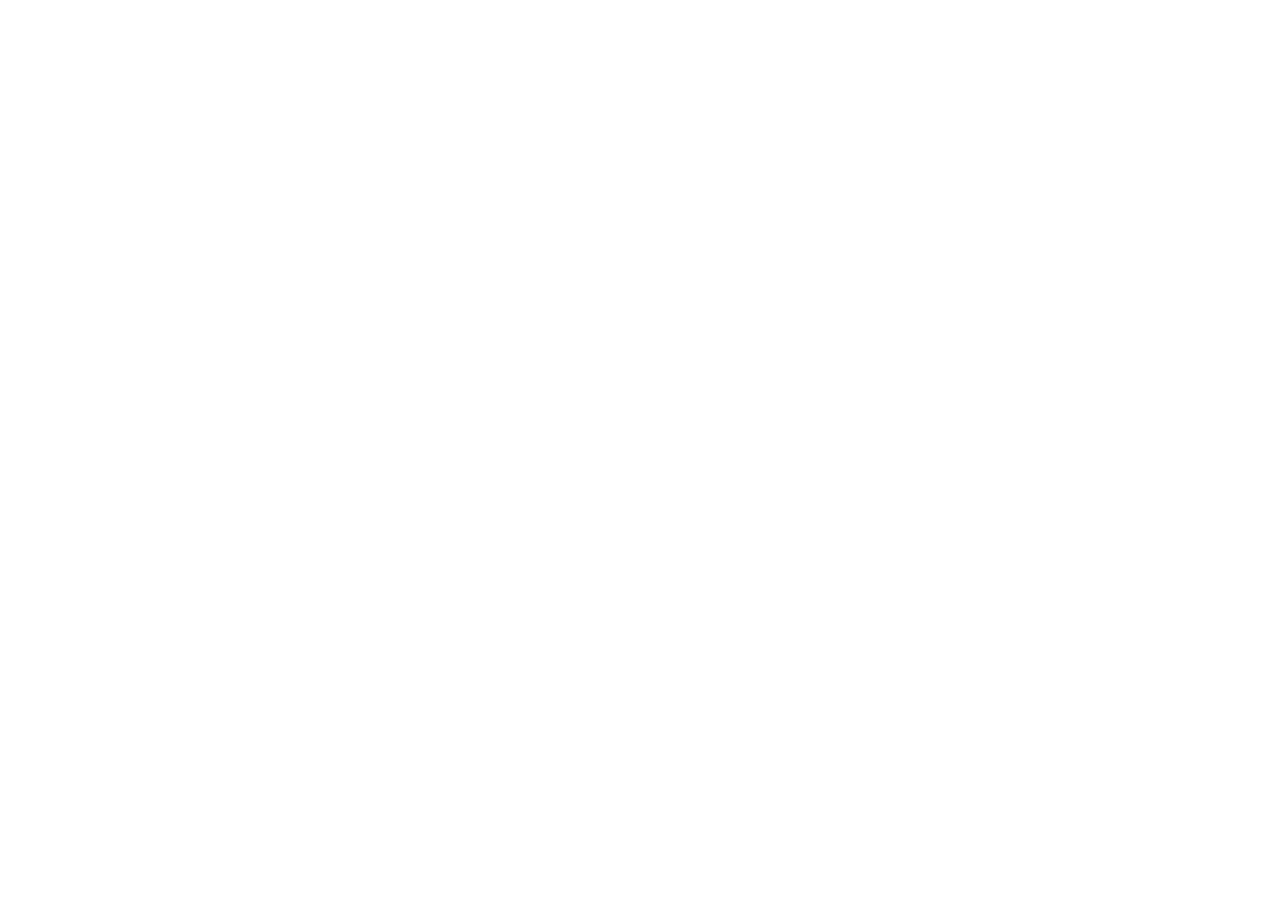
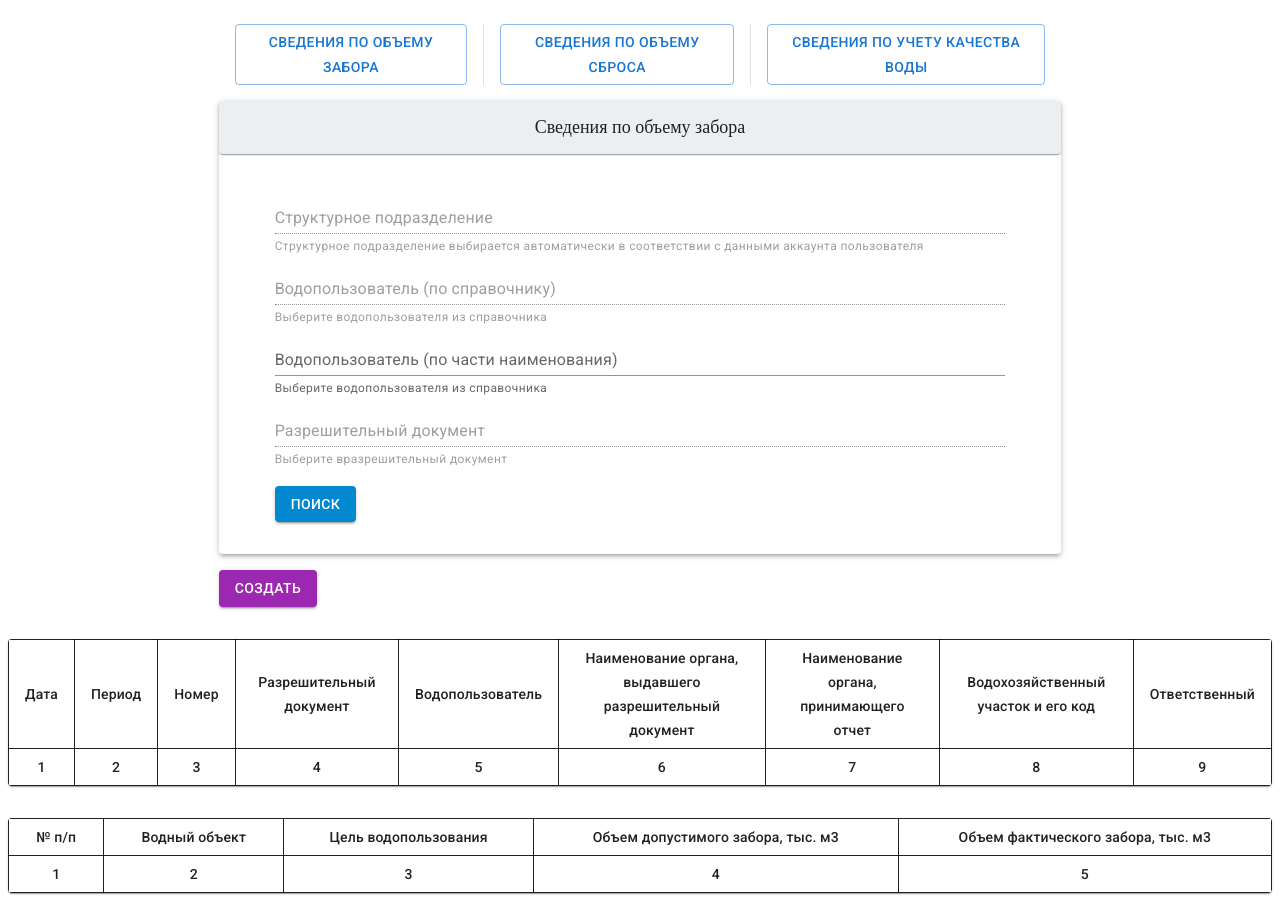
Before and after one commit to Allorion/information-volume-fence, a React (Create React App) app: page /web/guest/factual-water-usage/fw-list in a window 1280 px wide. Before the commit this address had no page. Before the commit the page ends 800 px from the top, so only its background shows below. Built offline with nearby package versions, Linux system fonts and the light colour scheme.

Commit message:
Изменен роутинг

```diff
--- a/src/App.jsx
+++ b/src/App.jsx
@@ -1,49 +1,3 @@
-// import React, {useState} from "react";
-//
-//
-//
-// import {
-//     BrowserRouter,
-//     Routes,
-//     Route,
-// } from "react-router-dom";
-// import Home from "./pages/testForm/Home";
-//
-// const App = () => {
-//     const [isLoading, setIsLoading] = useState(false);
-//     const [nameOrganization, setNameOrganization] = useState('');
-//     const [nameWaterObject, setNameWaterObject] = useState({
-//         code: 'Код водного объекта',
-//         name: 'Название водного объекта'
-//     })
-//
-//     const [detailsTable, setDetailsTable] = useState([]);
-//
-//     const userSettings = {
-//         isLoading,
-//         setIsLoading,
-//         nameOrganization,
-//         setNameOrganization,
-//         nameWaterObject,
-//         setNameWaterObject,
-//         detailsTable,
-//         setDetailsTable
-//     };
-//
-//     return (
-//         <AppContext.Provider value={userSettings}>
-//             <BrowserRouter>
-//                 <Routes>
-//                     <Route path='/' element={<Home/>}/>
-//                     <Route path="fw-list/" element={<SearchInformation />} />
-//                 </Routes>
-//             </BrowserRouter>
-//         </AppContext.Provider>
-//     );
-// };
-//
-// export default App;
-
 import React from "react";
 
 // Routing
@@ -63,9 +17,9 @@
     return (
         <BrowserRouter>
             <Routes>
-                <Route path="/water-usage/fact-wusage/" element={<FactWusage/>}/>
-                <Route path="/water-usage/fact-wusage/fw-list/" element={<SearchInformation/>}/>
-                <Route path="/water-usage/fact-wusage/fw-add/" element={<GlobalTemplate/>}/>
+                <Route path="/web/guest/factual-water-usage/" element={<FactWusage/>}/>
+                <Route path="/web/guest/factual-water-usage/fw-list/" element={<SearchInformation/>}/>
+                <Route path="/web/guest/factual-water-usage/fw-add/" element={<GlobalTemplate/>}/>
             </Routes>
         </BrowserRouter>
     );
--- a/src/global-components/components/NavBar.jsx
+++ b/src/global-components/components/NavBar.jsx
@@ -1,6 +1,6 @@
 import React from "react";
 import {Link} from "react-router-dom";
-import {Button, ButtonGroup, Container, Divider, Stack} from "@mui/material";
+import {Button, Divider, Stack} from "@mui/material";
 
 
 export default function NavBar() {
@@ -13,7 +13,7 @@
                     divider={<Divider orientation="vertical" flexItem />}
                     spacing={2}
                 >
-                    <Link to="/water-usage/fact-wusage/fw-list" style={{textDecoration: 'none'}}>
+                    <Link to="/web/guest/factual-water-usage/fw-list" style={{textDecoration: 'none'}}>
                         <Button variant="outlined">Сведения по объему забора</Button>
                     </Link>
                     <Link to="#" style={{textDecoration: 'none'}}>
--- a/src/pages/information-volume-water-intake/information-volume-fence-create/GlobalTemplate.jsx
+++ b/src/pages/information-volume-water-intake/information-volume-fence-create/GlobalTemplate.jsx
@@ -31,7 +31,7 @@
                               count={'information' + Object.keys(addingInformation).length}
                           />
                       </FormAddingInformationContext.Provider>
-                      <Link to="/water-usage/fact-wusage/" style={{textDecoration: 'none'}}>
+                      <Link to="/web/guest/factual-water-usage/" style={{textDecoration: 'none'}}>
                           <Button variant="contained" color="success">Сохранить</Button>
                       </Link>
                   </Stack>
```
Also changed, not shown: 1 other file (tests, documents, lock files or other folders).
